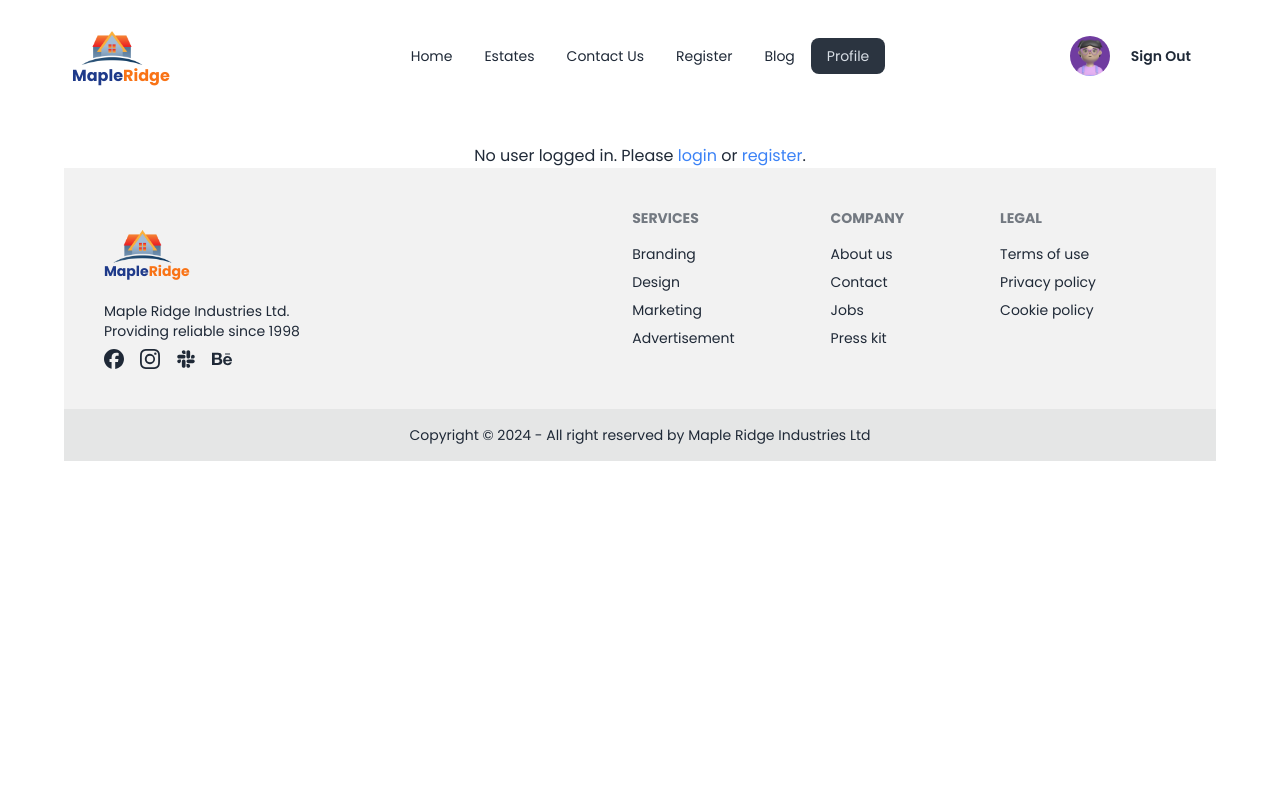
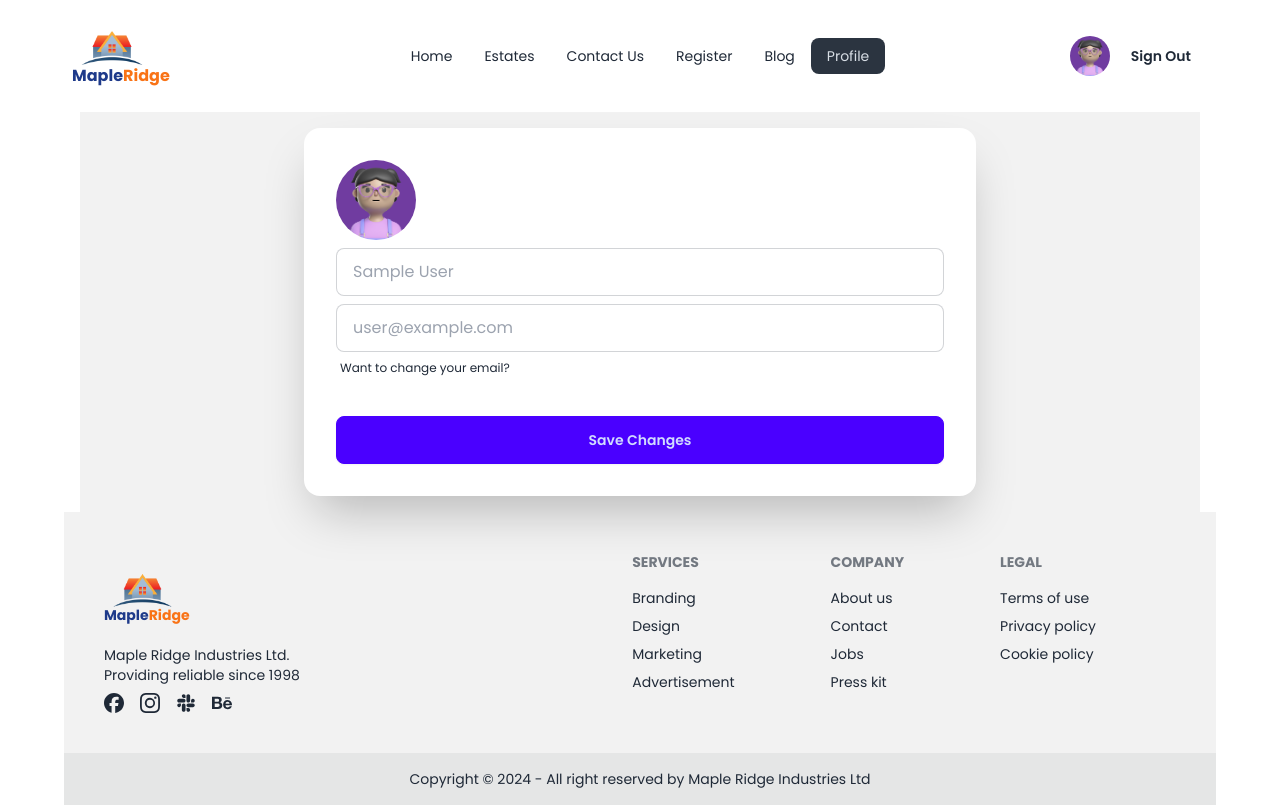
Before and after one commit to Sangma83/real-estate-project, a React (Vite) app: page /profile in a window 1280 px wide. Built offline with nearby package versions, Linux system fonts and the light colour scheme; no server answers; sample sign-in values are in the browser's storage.

Commit message:
readme file added

```diff
--- a/src/pages/GoogleMap/GoogleMap.jsx
+++ b/src/pages/GoogleMap/GoogleMap.jsx
@@ -1,11 +1,12 @@
 import GoogleMapReact from 'google-map-react';
-
 import { FaMapMarkerAlt } from "react-icons/fa";
 import { googleAPIKey } from '../googleAPIKey';
 
-
-
-const AnyReactComponent = ({ text }) => <div style={{color: 'red'}}><FaMapMarkerAlt /></div>;
+const AnyReactComponent = ({ text }) => (
+  <div style={{ color: 'red' }}>
+    <FaMapMarkerAlt />
+  </div>
+);
 
 function GoogleMap() {
   const defaultProps = {
@@ -17,8 +18,7 @@ function GoogleMap() {
   };
 
   return (
-    <>
-      <div className='mb-4' style={{ height: '500px', width: '1150px' }}>
+    <div className='mb-4' style={{ height: '500px', width: '1150px' }}>
       <GoogleMapReact
         bootstrapURLKeys={{ key: googleAPIKey }}
         defaultCenter={defaultProps.center}
@@ -31,8 +31,7 @@ function GoogleMap() {
         />
       </GoogleMapReact>
     </div>
-    </>
-  )
+  );
 }
 
 export default GoogleMap;
--- a/src/pages/Profile/Profile.jsx
+++ b/src/pages/Profile/Profile.jsx
@@ -1,15 +1,18 @@
 import { useContext, useEffect, useState } from "react";
 import { AuthContext } from "../../providers/AuthProvider";
+import { updateProfile } from "firebase/auth";
 import Navbar from "../shared/Navbar/Navbar";
 import Footer from "../shared/Footer/Footer";
 import { Link } from "react-router-dom";
+import defaultImage from "../../assets/default.jpg";
 
 const Profile = () => {
-  const { currentUser } = useContext(AuthContext);
+  const { user } = useContext(AuthContext);
   const [loading, setLoading] = useState(true);
+  const [displayName, setDisplayName] = useState("");
 
   useEffect(() => {
-    // Simulate loading delay for demonstration purposes
+
     const timeout = setTimeout(() => {
       setLoading(false);
     }, 1000);
@@ -17,23 +20,71 @@ const Profile = () => {
     return () => clearTimeout(timeout);
   }, []);
 
+
+  const handleSaveChanges = async () => {
+    try {
+
+      await updateProfile(user, { displayName });
+      alert("Profile updated successfully!");
+    } catch (error) {
+      console.error("Error updating profile:", error);
+      alert("Error updating profile. Please try again.");
+    }
+  };
+
   return (
     <div>
-      <Navbar currentUser={currentUser} />
+      <Navbar user={user} />
       <div className="container mx-auto px-4">
         {loading ? (
           <div className="text-center mt-8">Loading...</div>
         ) : (
           <div>
-            {currentUser ? (
-              <div>
-                <h1 className="text-4xl font-bold mt-8">Welcome, {currentUser.email}</h1>
-                <p className="mt-4">You are logged in as {currentUser.displayName || 'Anonymous'}</p>
-                <p className="mt-4">User ID: {currentUser.uid}</p>
-                {/* Add more user information here */}
+            {user ? (
+              <div className="bg-base-200">
+                <div className="hero-content mx-52 flex-col">
+                  <div className="card shrink-0 w-full shadow-2xl bg-base-100">
+                    <form className="card-body">
+                    <img
+                          src={user.photoURL && defaultImage}
+                          alt="Profile"
+                          className="w-20 h-20 rounded-full object-cover mr-4"
+                        />
+                      <div className="form-control">
+                        <input
+                          type="text"
+                          placeholder={user.displayName || "Anonymous"}
+                          className="input input-bordered"
+                          value={displayName}
+                          onChange={(e) => setDisplayName(e.target.value)} // Update the displayName state as the user types
+                        />
+                      </div>
+                      <div className="form-control">
+                        <input
+                          type="email"
+                          placeholder={user.email}
+                          className="input input-bordered"
+
+                        />
+                        <label className="label">
+                          <a href="#" className="label-text-alt link link-hover">
+                            Want to change your email?
+                          </a>
+                        </label>
+                      </div>
+                      <div className="form-control mt-6">
+                        <button type="button" className="btn btn-primary" onClick={handleSaveChanges}>
+                          Save Changes
+                        </button>
+                      </div>
+                    </form>
+                  </div>
+                </div>
               </div>
             ) : (
-              <div className="text-center mt-8">No user logged in. Please <Link to="/login" className="text-blue-500">login</Link> or <Link to="/register" className="text-blue-500">register</Link>.</div>
+              <div className="text-center mt-8">
+                No user logged in. Please <Link to="/login" className="text-blue-500">login</Link> or <Link to="/register" className="text-blue-500">register</Link>.
+              </div>
             )}
           </div>
         )}
```
Also changed, not shown: 1 other file (tests, documents, lock files or other folders).
